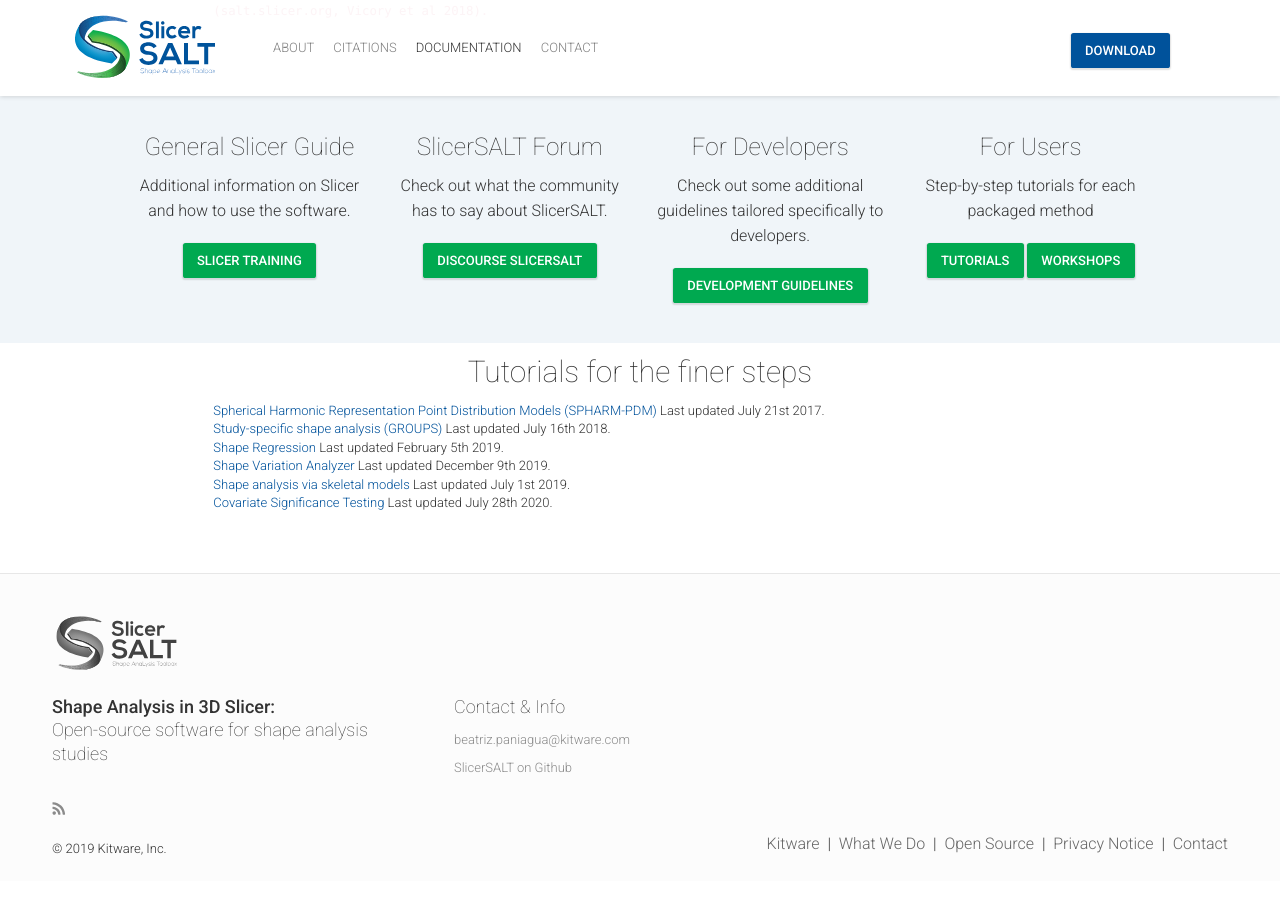
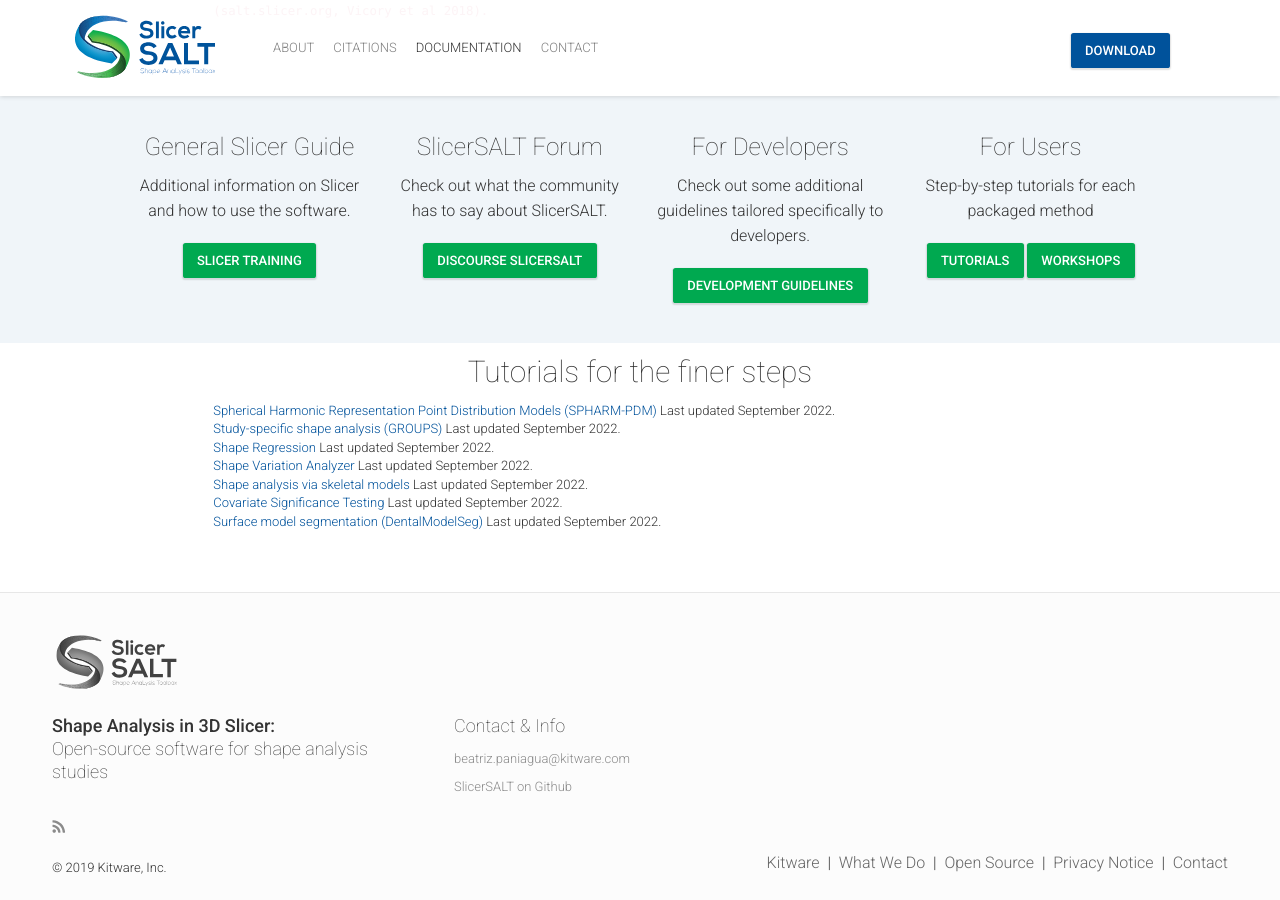
Before and after one commit to slicersalt/slicersalt.github.io, a Jekyll site: the page built from documentation.html, in a window 1280 px wide and 900 px high, scrolled down 762 px. Built offline with Jekyll 4.4.1, drawn with Linux system fonts in a browser that asks for light colours; nearby versions of some CDN libraries; comment, search, counter and statistics services are not loaded.

Commit message:
ENH: Update tutorials

```diff
--- a/_includes/docs-info.html
+++ b/_includes/docs-info.html
@@ -42,17 +42,19 @@
         <a name="tutorials"></a>
         <h5>Tutorials for the finer steps</h5>
             <div class="row docs-details">
-                <a href="https://bit.ly/2Fyn97v">Spherical Harmonic Representation Point Distribution Models (SPHARM-PDM)</a> Last updated July 21st 2017.
+                <a href="https://bit.ly/3wSrpKC">Spherical Harmonic Representation Point Distribution Models (SPHARM-PDM)</a> Last updated September 2022.
                 <br/>
-                <a href="https://bit.ly/2WsFiun">Study-specific shape analysis (GROUPS)</a> Last updated July 16th 2018.
+                <a href="https://bit.ly/3q6v1oo">Study-specific shape analysis (GROUPS)</a> Last updated September 2022.
                 <br/>
-                <a href="http://bit.ly/2uVYche">Shape Regression</a> Last updated February 5th 2019.
+                <a href="https://bit.ly/3Rv2fcF">Shape Regression</a> Last updated September 2022.
                 <br/>
-                <a href="https://bit.ly/2HYbHVA">Shape Variation Analyzer</a> Last updated December 9th 2019.
+                <a href="https://bit.ly/3cHG704">Shape Variation Analyzer</a> Last updated September 2022.
                 <br/>
-                <a href="http://bit.ly/30MiJ6v">Shape analysis via skeletal models</a> Last updated July 1st 2019.
+                <a href="https://bit.ly/3ekLzGM">Shape analysis via skeletal models</a> Last updated September 2022.
                 <br/>
-                <a href="http://bit.ly/319KVBN">Covariate Significance Testing</a> Last updated July 28th 2020.
+                <a href="https://bit.ly/3B876v2">Covariate Significance Testing</a> Last updated September 2022.
+                <br/>
+                <a href="https://bit.ly/3AGp2eR">Surface model segmentation (DentalModelSeg) </a> Last updated September 2022.
                 <br/>
             </div>
         </div>
```
